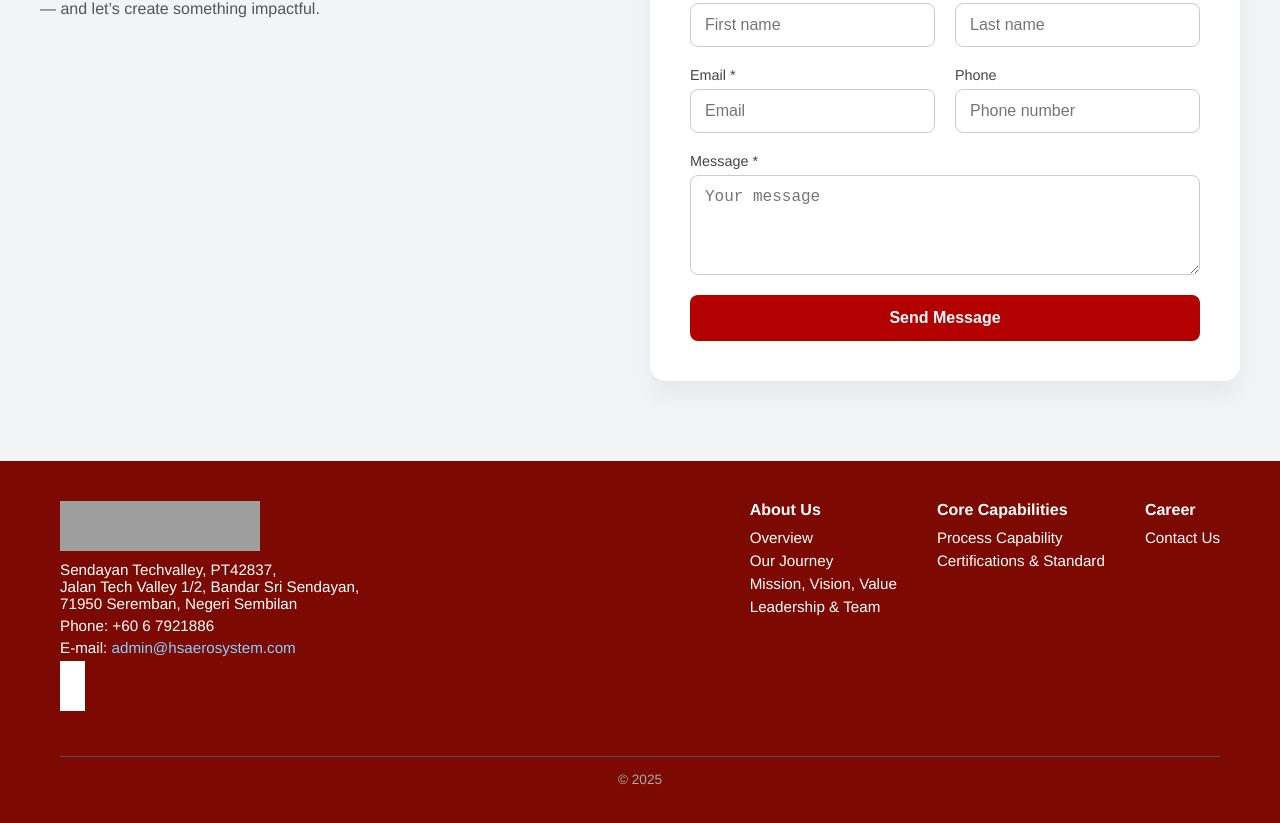
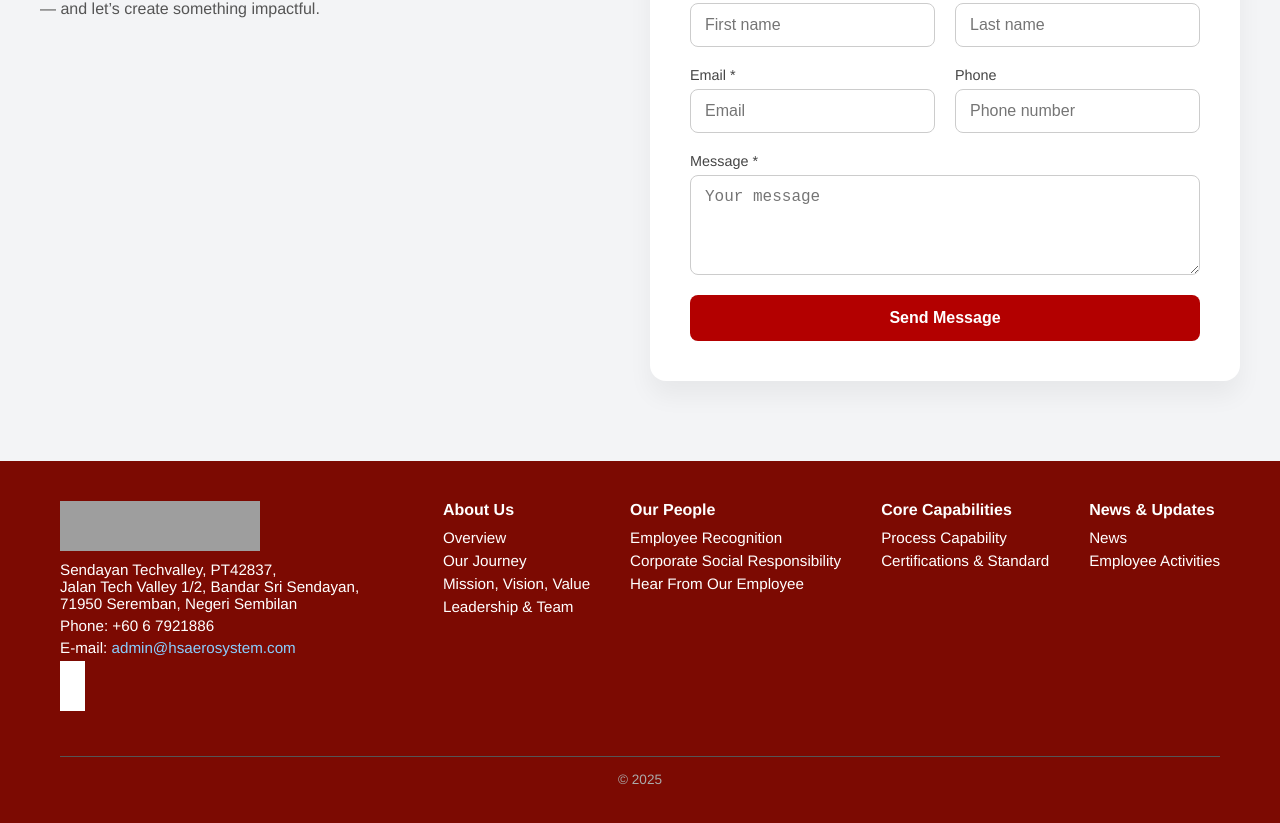
Before and after one commit to ilhamsofea/HS-Aerosystem-Website, a React (Vite) app: page / in a window 1280 px wide. Shown: the part 3396-4219 px from the top of the page. Built offline with nearby package versions, Linux system fonts and the light colour scheme; grey boxes are pictures that could not be loaded.

Commit message:
Footer update, home animation scroll fix

```diff
--- a/src/Footer.tsx
+++ b/src/Footer.tsx
@@ -48,64 +48,55 @@ function Footer() {
             <h4>About Us</h4>
             <ul>
               <li>
-                <Link to="/aboutus#aboutus-start">Overview</Link>
+                <Link to="/aboutus">Overview</Link>
               </li>
               <li>
-                <Link to="/journey#journey-start">Our Journey</Link>
+                <Link to="/journey">Our Journey</Link>
               </li>
               <li>
-                <Link to="/mission#mission-start">Mission, Vision, Value</Link>
+                <Link to="/mission">Mission, Vision, Value</Link>
               </li>
               <li>
-                <Link to="/team#team-start">Leadership & Team</Link>
+                <Link to="/team">Leadership & Team</Link>
               </li>
             </ul>
           </div>
 
-          {/* <div>
-            <h4>
-              <Link to="/process#process-cap">Process Capability</Link>
-            </h4>
+          <div>
+            <h4>Our People</h4>
             <ul>
               <li>
-                <Link to="/process#01">Precision Sheet Metal</Link>
+                <Link to="/recognition">Employee Recognition</Link>
               </li>
               <li>
-                <Link to="/process#02">CNC Machining</Link>
+                <Link to="/csr">Corporate Social Responsibility</Link>
               </li>
               <li>
-                <Link to="/process#03">Welding</Link>
-              </li>
-              <li>
-                <Link to="/process#04">Mechanical Assembly</Link>
-              </li>
-              <li>
-                <Link to="/process#05">Quality Inspection</Link>
+                <Link to="/hear">Hear From Our Employee</Link>
               </li>
             </ul>
-          </div> */}
+          </div>
 
           <div>
             <h4>Core Capabilities</h4>
             <ul>
               <li>
-                <Link to="/process#process-start">Process Capability</Link>
+                <Link to="/process">Process Capability</Link>
               </li>
               <li>
-                <Link to="/certification#cert-start">
-                  Certifications & Standard
-                </Link>
+                <Link to="/certification">Certifications & Standard</Link>
               </li>
             </ul>
           </div>
 
           <div>
-            <h4>
-              <Link to="/career#career-page">Career</Link>
-            </h4>
+            <h4>News & Updates</h4>
             <ul>
               <li>
-                <Link to="/home#contact-us">Contact Us</Link>
+                <Link to="/news">News</Link>
+              </li>
+              <li>
+                <Link to="/activity">Employee Activities</Link>
               </li>
             </ul>
           </div>
--- a/src/Home.tsx
+++ b/src/Home.tsx
@@ -67,9 +67,9 @@ const Home = () => {
     }
   };
 
-  // useEffect(() => {
-  //   window.scrollTo(0, 0);
-  // }, []);
+  useEffect(() => {
+    window.scrollTo(0, 0);
+  }, []);
 
   return (
     // START container
```
